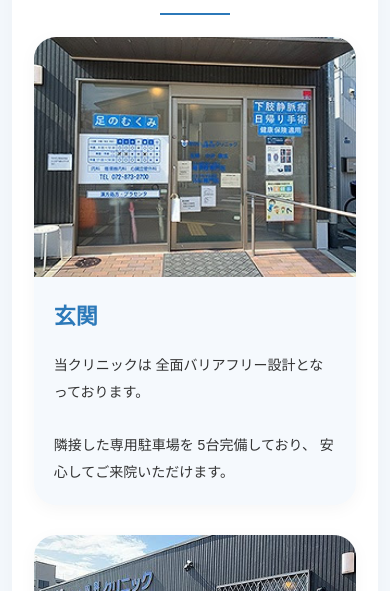
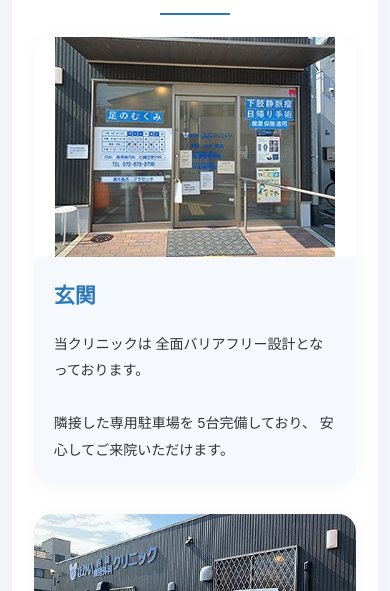
Before and after one commit to tajayuki1111-blip/clinic-site, a plain HTML site: page gallery.html in a window 390 px wide. Shown: the part 194-785 px from the top of the page. Drawn offline with Linux system fonts and the light colour scheme.

Commit message:
Update style.css

```diff
--- a/style.css
+++ b/style.css
@@ -931,7 +931,7 @@ gallery page
 ====================== */
 
 .gallery-page{
-    max-width:1000px;
+    max-width:900px;
     margin:40px auto;
 }
 
@@ -945,8 +945,9 @@ gallery page
 
 .gallery-card img{
     width:100%;
-    height:420px;
-    object-fit:cover;
+    max-height:320px;
+    object-fit:contain;
+    background:#fff;
 }
 
 .gallery-text{
@@ -957,7 +958,7 @@ gallery page
     margin-top:0;
     margin-bottom:16px;
     color:#2c79b9;
-    font-size:26px;
+    font-size:24px;
 }
 
 .gallery-text p{
@@ -970,8 +971,12 @@ gallery page
 
 @media(max-width:768px){
 
+    .gallery-card{
+        border-radius:18px;
+    }
+
     .gallery-card img{
-        height:240px;
+        max-height:220px;
     }
 
     .gallery-text{
@@ -979,7 +984,7 @@ gallery page
     }
 
     .gallery-text h3{
-        font-size:22px;
+        font-size:21px;
     }
 
     .gallery-text p{
```
